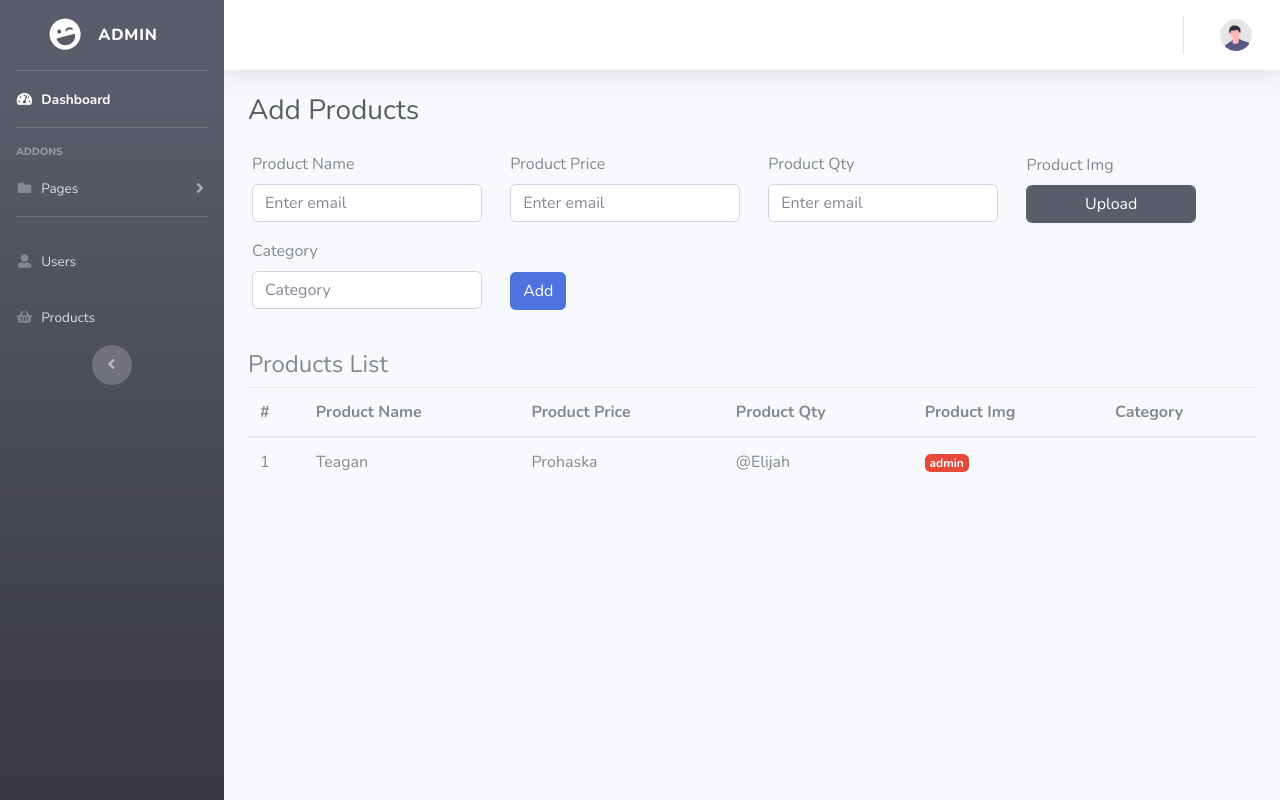
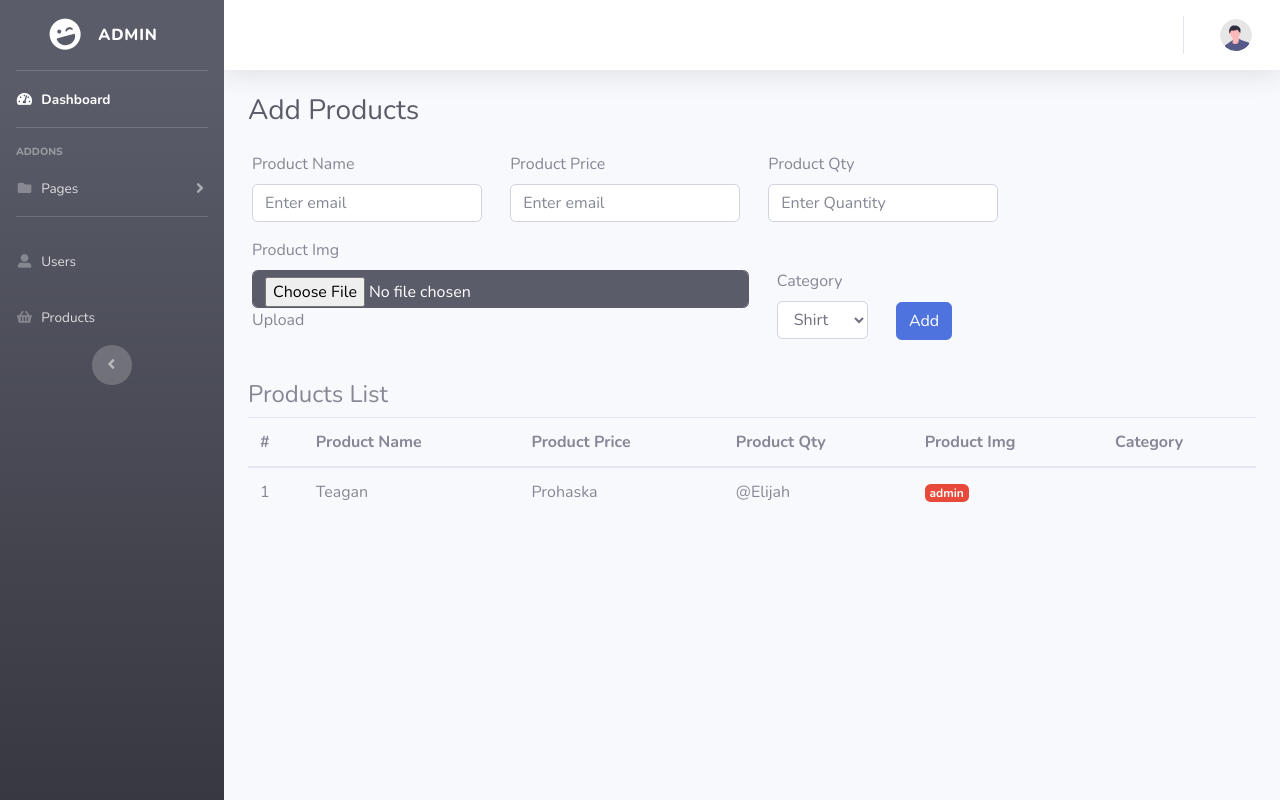
Before and after one commit to AmirSahil/ci-login-system, a CodeIgniter app: page /database/admin/products in a window 1280 px wide. Run offline with CodeIgniter, Linux system fonts and the light colour scheme; data that the repository does not hold is empty.

Commit message:
timely update

```diff
--- a/application/views/admin/pages/products.php
+++ b/application/views/admin/pages/products.php
@@ -22,19 +22,23 @@
         <div class="form-group row pr-5">
             <div class="col-xs-6">
                 <label for="exampleInputEmail1">Product Qty</label>
-                <input type="email" class="form-control" id="exampleInputEmail1" aria-describedby="emailHelp" placeholder="Enter email">
+                <input type="email" class="form-control" id="exampleInputEmail1" aria-describedby="emailHelp" placeholder="Enter Quantity" name="pqty">
             </div>
         </div>
         <div class="form-group row pr-5">
             <div class="col-xs-6">
                 <label for="exampleInputEmail1">Product Img</label>
-                <button type="upload" class="btn btn-dark form-control">Upload</button>
+                <input type="file" class="btn btn-dark form-control" name="pimage">Upload</input>
             </div>
         </div>
         <div class="form-group row pr-5">
             <div class="col-xs-6">
                 <label for="exampleInputEmail1">Category</label>
-                <input type="email" class="form-control" id="exampleInputEmail1" aria-describedby="emailHelp" placeholder="Category">
+                <select type="email" class="form-control" id="category" name="pcategory">
+                    <option>Shirt</option>
+                    <option>Pant</option>
+                    <option>Shoes</option>
+                </select>
             </div>
         </div>
         <div class="form-group row pr-5">
```
